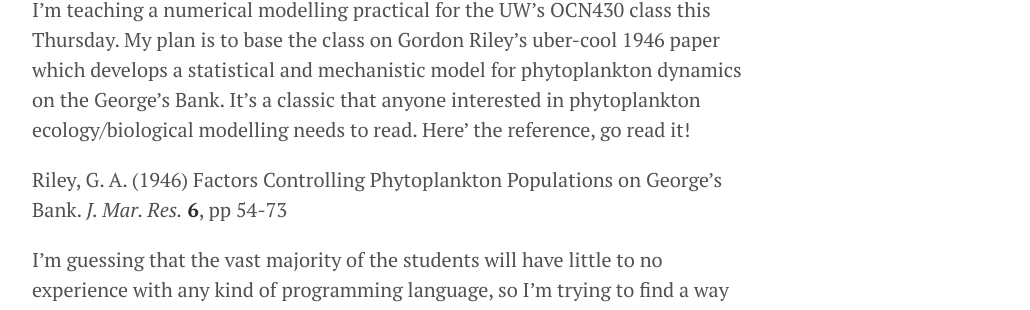
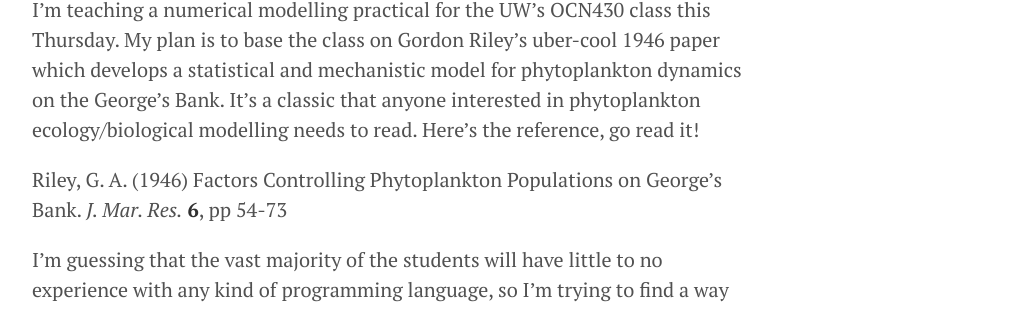
Before and after one commit to sophieclayton/old_blog, a Jekyll site: the page built from _posts/2014-10-27-ipython-teaching.md, in a window 1280 px wide. Shown: the part 295-605 px from the top of the page, without its empty margins (248-1278 px from the left). Built offline with Jekyll 4.4.1, drawn with Linux system fonts in a browser that asks for light colours; Markdown is read by kramdown in place of the engine named in the settings.

```diff
--- a/_posts/2014-10-27-ipython-teaching.md
+++ b/_posts/2014-10-27-ipython-teaching.md
@@ -6,7 +6,7 @@ title: IPython notebooks for teaching
 
 ## IPython notebooks as a teaching tool... hopefully!
 
-I'm teaching a numerical modelling practical for the UW's OCN430 class this Thursday. My plan is to base the class on Gordon Riley's uber-cool 1946 paper which develops a statistical and mechanistic model for phytoplankton dynamics on the George's Bank. It's a classic that anyone interested in phytoplankton ecology/biological modelling needs to read. Here' the reference, go read it!
+I'm teaching a numerical modelling practical for the UW's OCN430 class this Thursday. My plan is to base the class on Gordon Riley's uber-cool 1946 paper which develops a statistical and mechanistic model for phytoplankton dynamics on the George's Bank. It's a classic that anyone interested in phytoplankton ecology/biological modelling needs to read. Here's the reference, go read it!
 
 Riley, G. A. (1946) Factors Controlling Phytoplankton Populations on George's Bank. *J. Mar. Res.* **6**, pp 54-73
 
```
